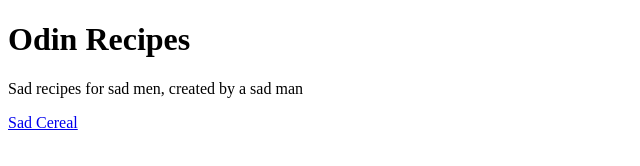
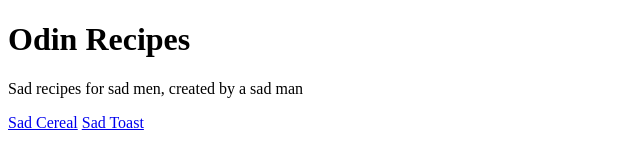
Before and after one commit to nickmcwho/odin-recipes, a plain HTML site: page index.html in a window 1280 px wide. Shown: the full height of the page, 0-640 px from the left. Drawn offline with Linux system fonts and the light colour scheme.

Commit message:
link to toast.html

```diff
--- a/index.html
+++ b/index.html
@@ -9,6 +9,7 @@
     <h1>Odin Recipes</h1>
     <p>Sad recipes for sad men, created by a sad man</p>
     <a href=recipes/cereal.html>Sad Cereal</a>
+    <a href="recipes/toast.html">Sad Toast</a>
 </body>
 
 </html>
```
